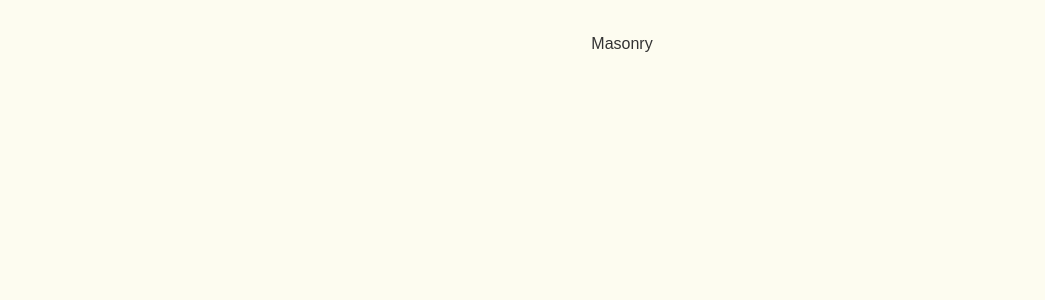
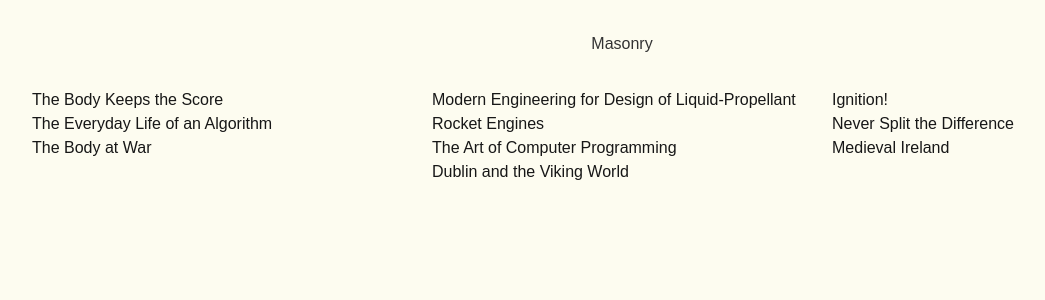
Before and after one commit to arlaurent/booky, a Next.js app: page / in a window 1280 px wide. Shown: the top 300 px of the page, without its empty margins (18-1063 px from the left). Built offline with nearby package versions, Linux system fonts and the light colour scheme; a web font is replaced by a local one.

Commit message:
Curly braces???
Somehow the curly braces make a difference in whether a div is returned or not.

Also changed it to map.

```diff
--- a/src/app/page.tsx
+++ b/src/app/page.tsx
@@ -75,9 +75,9 @@ export default function Home(){
                 breakpointCols = { breakpointColumnsObj }
                 className = "masonry-grid"
                 columnClassName = "masonry-grid-column">
-                    { Object.keys(bookDataset).forEach(index => {
-                        console.log(index, " iteration ",JSON.stringify(bookDataset[index]))
-                    })}
+                    { Object.keys(bookDataset).map(index =>
+                        <div key={index}>{bookDataset[index].title}</div>
+                    )}
 
             </Masonry>
 
```
